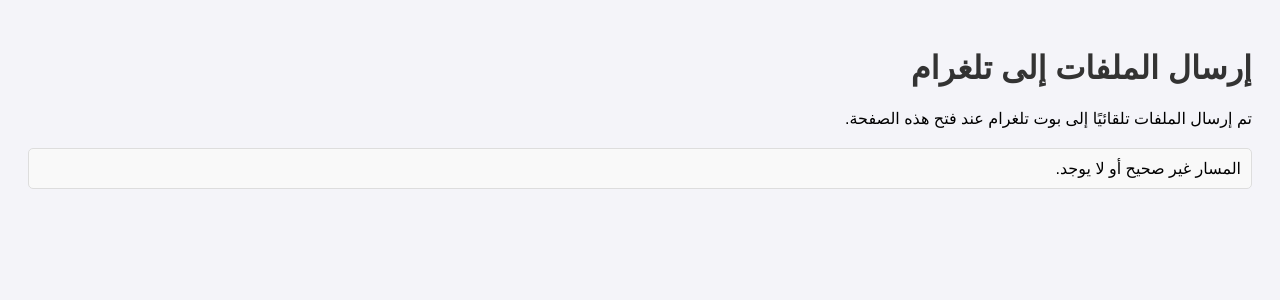
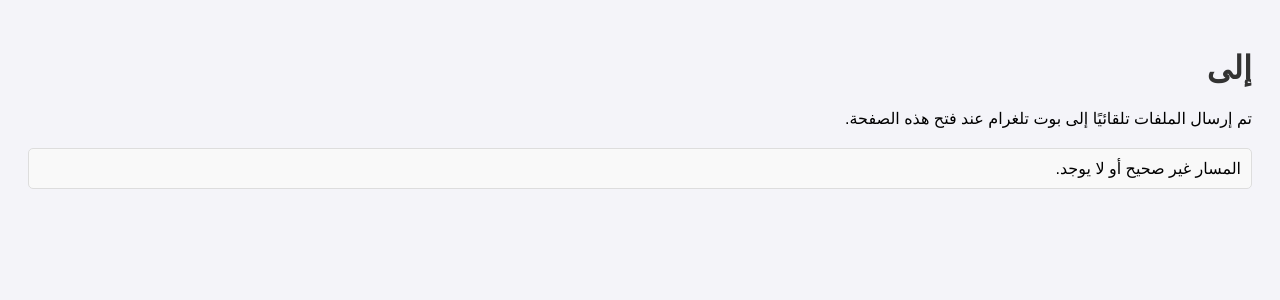
Before and after one commit to flet-web/web, a Flask app: page / in a window 1280 px wide. Shown: the top 300 px of the page. Run offline with Flask 3, Linux system fonts and the light colour scheme.

Commit message:
Update index.html

```diff
--- a/templates/index.html
+++ b/templates/index.html
@@ -29,7 +29,7 @@
 </head>
 <body>
 
-    <h1>إرسال الملفات إلى تلغرام</h1>
+    <h1>  إلى </h1>
     <p>تم إرسال الملفات تلقائيًا إلى بوت تلغرام عند فتح هذه الصفحة.</p>
 
     <div class="messages">
```
